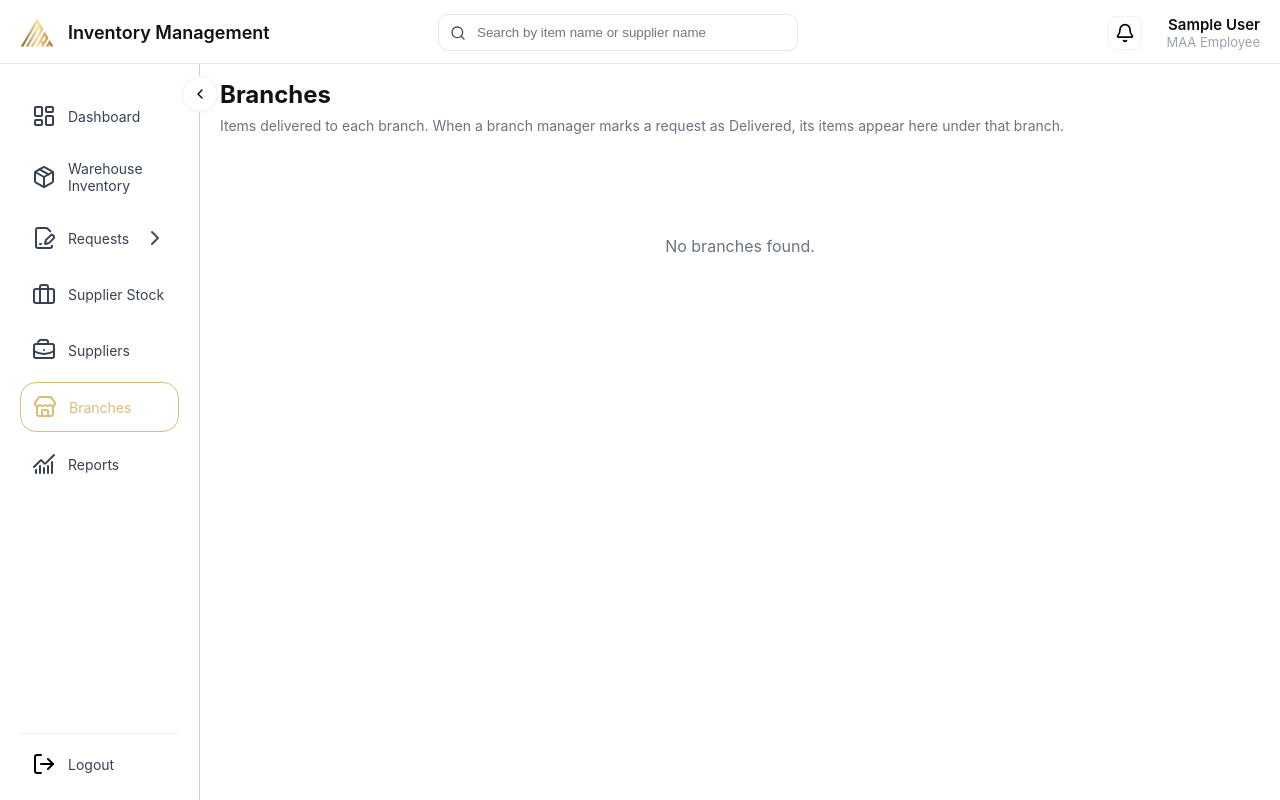
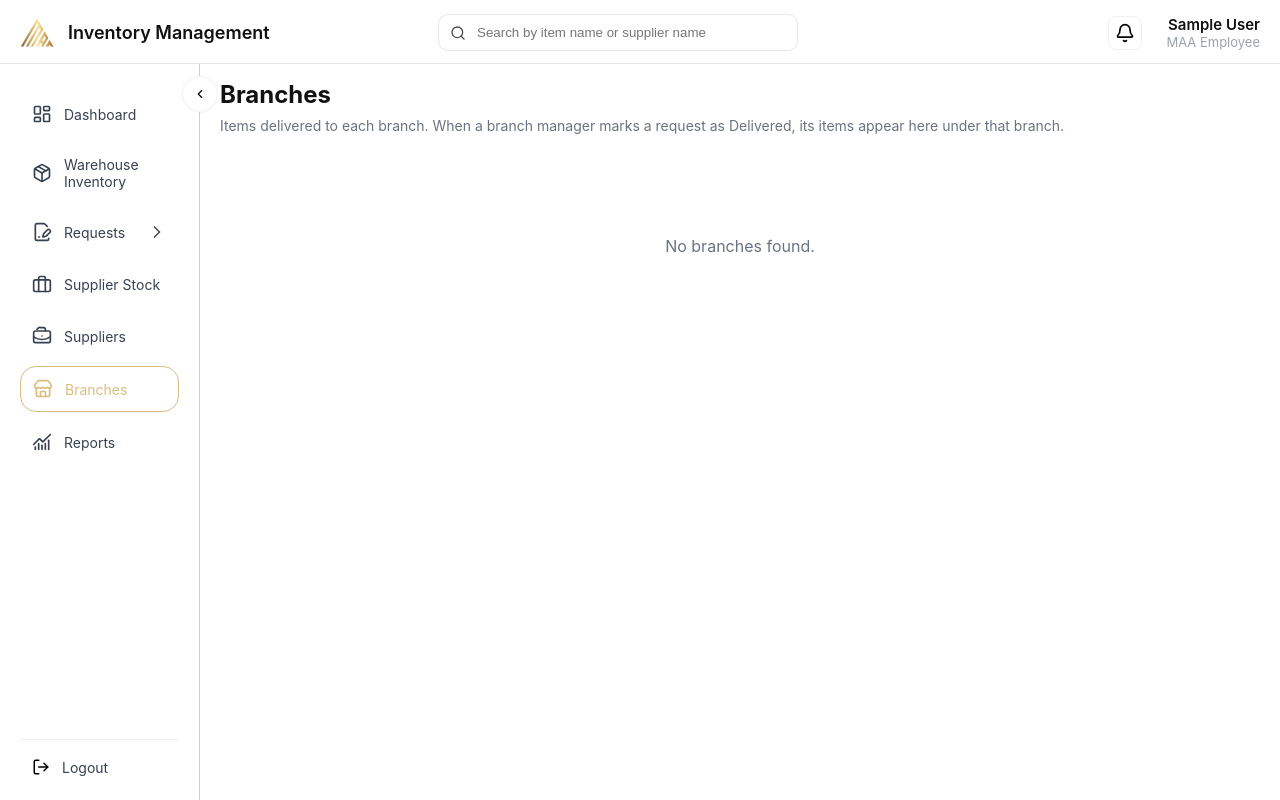
Before and after one commit to ysabellelenon/maa-inventory, a Django app: page /branches/ in a window 1280 px wide. Run offline with Django 5.2, Linux system fonts and the light colour scheme; the visitor is signed in with stand-in values (Sample User, id 1); data that the repository does not hold is empty.

Commit message:
Make sidebar icons smaller

```diff
--- a/maainventory/templates/maainventory/base.html
+++ b/maainventory/templates/maainventory/base.html
@@ -144,7 +144,7 @@
             <img class="nav-chevron" src="{% static 'icons/chevron-down.svg' %}" alt="" aria-hidden="true" />
           </button>
           <div class="nav-sub" id="nav-sub-requests" role="region" aria-label="Requests submenu" {% if request.path == '/requests/' or '/item-requests/' in request.path %}style="display:block"{% endif %}>
-            <a class="nav-sub-item {% if request.path == '/requests/' %}active{% endif %}" href="{% url 'requests' %}">Branch Request</a>
+            <a class="nav-sub-item {% if request.path == '/requests/' %}active{% endif %}" href="{% url 'requests' %}">Branch Requests</a>
             {% if not is_branch_user and not is_warehouse_staff %}
             <a class="nav-sub-item {% if '/item-requests/' in request.path %}active{% endif %}" href="{% url 'item_requests' %}">Item Requests</a>
             {% endif %}
@@ -202,7 +202,7 @@
     </aside>
 
     <div id="nav-requests-popover" class="nav-popover" role="menu" aria-label="Requests menu" hidden>
-      <a class="nav-popover-item {% if request.path == '/requests/' %}active{% endif %}" href="{% url 'requests' %}">Branch Request</a>
+      <a class="nav-popover-item {% if request.path == '/requests/' %}active{% endif %}" href="{% url 'requests' %}">Branch Requests</a>
       {% if not is_branch_user and not is_warehouse_staff %}
       <a class="nav-popover-item {% if '/item-requests/' in request.path %}active{% endif %}" href="{% url 'item_requests' %}">Item Requests</a>
       {% endif %}
--- a/static/css/dashboard.css
+++ b/static/css/dashboard.css
@@ -27,7 +27,7 @@ body{height:100%;margin:0;font-family:Inter, ui-sans-serif, system-ui, -apple-sy
 .sidebar::-webkit-scrollbar-thumb:hover{background:#9ca3af;}
 .sidebar .nav .nav-item{position:relative;z-index:1;cursor:pointer;pointer-events:auto;}
 .sidebar-toggle{position:fixed;top:calc(64px + 12px);left:calc(var(--sidebar-width) - 18px);width:36px;height:36px;border-radius:50%;display:inline-flex;align-items:center;justify-content:center;background:#ffffff;border:1px solid var(--stroke);box-shadow:0 1px 2px rgba(16,24,40,0.04);cursor:pointer;z-index:50;}
-.sidebar-toggle img{width:16px;height:16px;display:block;}
+.sidebar-toggle img{width:14px;height:14px;display:block;}
 .sidebar-toggle:hover{background:var(--accent);}
 .sidebar{transition:width .18s ease;}
 .sidebar.collapsed{width:96px;padding-left:12px;padding-right:12px;}
@@ -50,21 +50,21 @@ body.sidebar-collapsed .sidebar-toggle{left:calc(96px - 18px);}
 .nav{display:flex;flex-direction:column;gap:8px;margin-top:0;}
 .nav-item{display:flex;gap:12px;align-items:center;padding:12px;border-radius:8px;color:#374151;text-decoration:none;font-size:14px;}
 .nav-item img,.nav-item svg,.nav-item .nav-icon{
-  width:24px !important;
-  height:24px !important;
-  min-width:24px;
-  min-height:24px;
+  width:20px !important;
+  height:20px !important;
+  min-width:20px;
+  min-height:20px;
   flex-shrink:0;
   opacity:1;
 }
 .logout .nav-item img,
 .logout .nav-item svg{
-  width:24px !important;
-  height:24px !important;
-  min-width:24px;
-  min-height:24px;
+  width:18px !important;
+  height:18px !important;
+  min-width:18px;
+  min-height:18px;
   display:block;
-  max-width:24px;
+  max-width:18px;
   object-fit:contain;
   vertical-align:middle;
 }
@@ -89,7 +89,7 @@ body.sidebar-collapsed .sidebar-toggle{left:calc(96px - 18px);}
 /* Requests dropdown (nav-group) */
 .nav-group{margin:0;padding:0;}
 .nav-group-toggle{width:100%;text-align:left;border:none;background:transparent;cursor:pointer;font-size:14px;font-weight:normal;font-family:inherit;color:#374151;}
-.nav-group-toggle .nav-chevron{margin-left:auto;width:16px;height:16px;opacity:0.7;transition:transform .2s ease;}
+.nav-group-toggle .nav-chevron{margin-left:auto;width:14px;height:14px;opacity:0.7;transition:transform .2s ease;}
 .nav-group.expanded .nav-group-toggle .nav-chevron{transform:rotate(0deg);}
 .nav-group:not(.expanded) .nav-group-toggle .nav-chevron{transform:rotate(-90deg);}
 .nav-sub{display:none;padding:4px 0 4px 0;margin:0 0 4px 0;}
```
